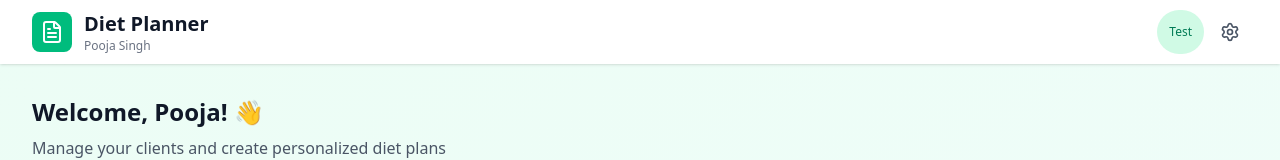
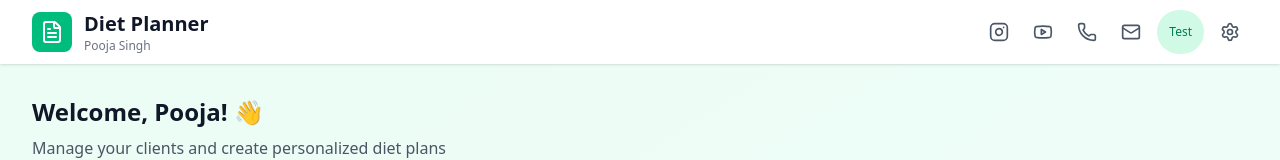
Before and after one commit to prats8m2/diet-planner, a Next.js app: page / in a window 1280 px wide. Shown: the top 160 px of the page. Built offline with nearby package versions, Linux system fonts and the light colour scheme.

Commit message:
feat: update dietitian title and add social media contact buttons to homepage

```diff
--- a/app/api/export/pdf/route.ts
+++ b/app/api/export/pdf/route.ts
@@ -520,7 +520,7 @@ function generateHTML(client: Client, dietPlan: DietPlan, exportType: 'daywise'
       </div>
       <div class="dietitian-info">
         <div class="name">Dietitian Pooja Singh</div>
-        <div class="title">Clinical Nutritionist</div>
+        <div class="title">Clinical Dietitian</div>
       </div>
     </div>
 
@@ -618,9 +618,6 @@ function generateHTML(client: Client, dietPlan: DietPlan, exportType: 'daywise'
         month: 'long',
         day: 'numeric'
       })}</div>
-      <div class="footer-disclaimer">
-        This personalized nutrition plan is designed for your specific needs. Please consult a healthcare provider before making significant dietary changes.
-      </div>
     </div>
   </div>
 
--- a/app/page.tsx
+++ b/app/page.tsx
@@ -1,5 +1,5 @@
 import Link from "next/link";
-import { Users, FileText, Calendar, Settings } from "lucide-react";
+import { Users, FileText, Calendar, Settings, Instagram, Youtube, Phone, Mail } from "lucide-react";
 import { Card, CardContent, CardDescription, CardHeader, CardTitle } from "@/components/ui/card";
 
 export default function Home() {
@@ -19,6 +19,26 @@ export default function Home() {
               </div>
             </div>
             <div className="flex items-center gap-2">
+              <a href="https://www.instagram.com/_tasteofhealth" target="_blank" rel="noopener noreferrer">
+                <button className="p-2 rounded-full hover:bg-gray-100 dark:hover:bg-gray-700" title="Instagram">
+                  <Instagram className="w-5 h-5 text-gray-600 dark:text-gray-400" />
+                </button>
+              </a>
+              <a href="https://www.youtube.com/@tasteofhealth_yt" target="_blank" rel="noopener noreferrer">
+                <button className="p-2 rounded-full hover:bg-gray-100 dark:hover:bg-gray-700" title="YouTube">
+                  <Youtube className="w-5 h-5 text-gray-600 dark:text-gray-400" />
+                </button>
+              </a>
+              <a href="tel:8299601494">
+                <button className="p-2 rounded-full hover:bg-gray-100 dark:hover:bg-gray-700" title="Call: 8299601494">
+                  <Phone className="w-5 h-5 text-gray-600 dark:text-gray-400" />
+                </button>
+              </a>
+              <a href="mailto:dt.poojasingh@gmail.com">
+                <button className="p-2 rounded-full hover:bg-gray-100 dark:hover:bg-gray-700" title="Email: dt.poojasingh@gmail.com">
+                  <Mail className="w-5 h-5 text-gray-600 dark:text-gray-400" />
+                </button>
+              </a>
               <Link href="/test">
                 <button className="px-3 py-1 text-xs font-medium bg-emerald-100 text-emerald-700 rounded-full hover:bg-emerald-200 dark:bg-emerald-900 dark:text-emerald-300">
                   Test
```
